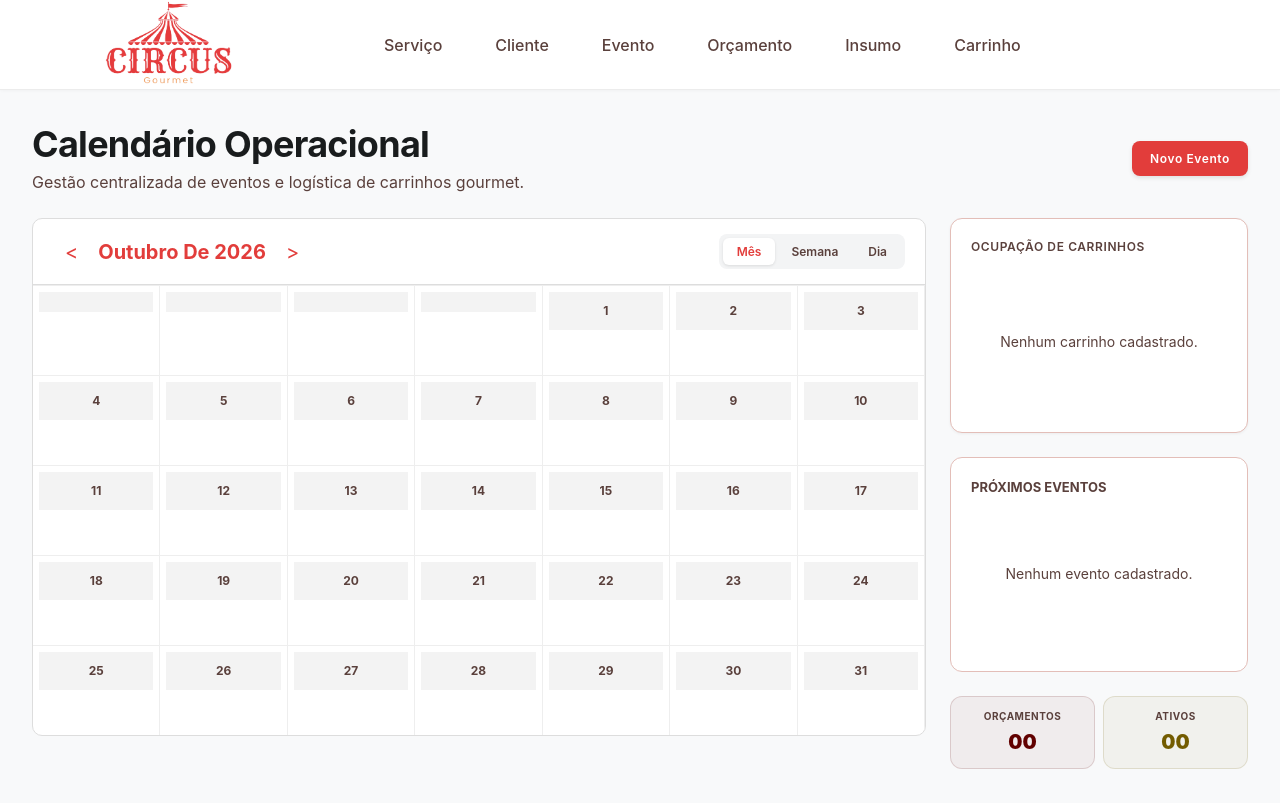
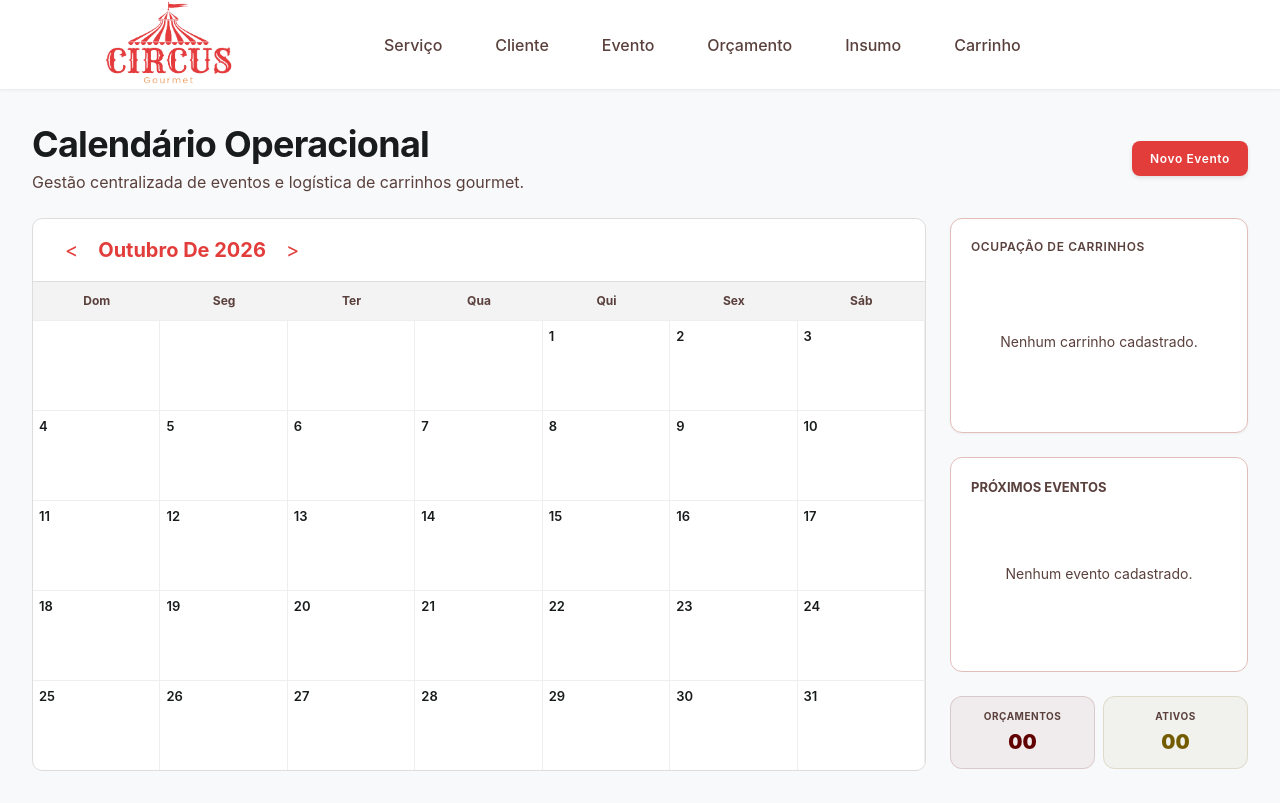
Before and after one commit to viniciusribtech/circusgourmet-projeto, a React app in the folder frontend/: page / in a window 1280 px wide. Built offline with nearby package versions, Linux system fonts and the light colour scheme; the HTML template or start-up script is replaced by a standard one.

Commit message:
Calendário modificado com os dias da semana, e remoção dos segmented-buttons.

```diff
--- a/frontend/src/components/Calendario/calendar.jsx
+++ b/frontend/src/components/Calendario/calendar.jsx
@@ -59,32 +59,20 @@ function Calendar({eventos= []}) {
                     <h2>{nomeMes}</h2>
                     <button onClick={proximoMes}> &gt;</button>
                 </div>
-
-
-            <div className="segmented-control">
-                    <button
-                        className={visualizacao === 'mes' ? 'ativo' : ''}
-                        onClick={() => setVisualizacao('mes')}
-                    >
-                        Mês
-                    </button>
-                    <button
-                        className={visualizacao === 'semana' ? 'ativo' : ''}
-                        onClick={() => setVisualizacao('semana')}
-                    >
-                        Semana
-                    </button>
-                    <button
-                        className={visualizacao === 'dia' ? 'ativo' : ''}
-                        onClick={() => setVisualizacao('dia')}
-                    >
-                        Dia
-                    </button>
-                </div>
             </div>
 
 
            <div className="week-days">
+    <span>Dom</span>
+    <span>Seg</span>
+    <span>Ter</span>
+    <span>Qua</span>
+    <span>Qui</span>
+    <span>Sex</span>
+    <span>Sáb</span>
+</div>
+
+<div className="calendar-days">
     {dias.map((dia, index) => {
         const eventosDia = eventosDoDia(dia);
 
```
Lines whose indentation alone changed are shown as unchanged.
